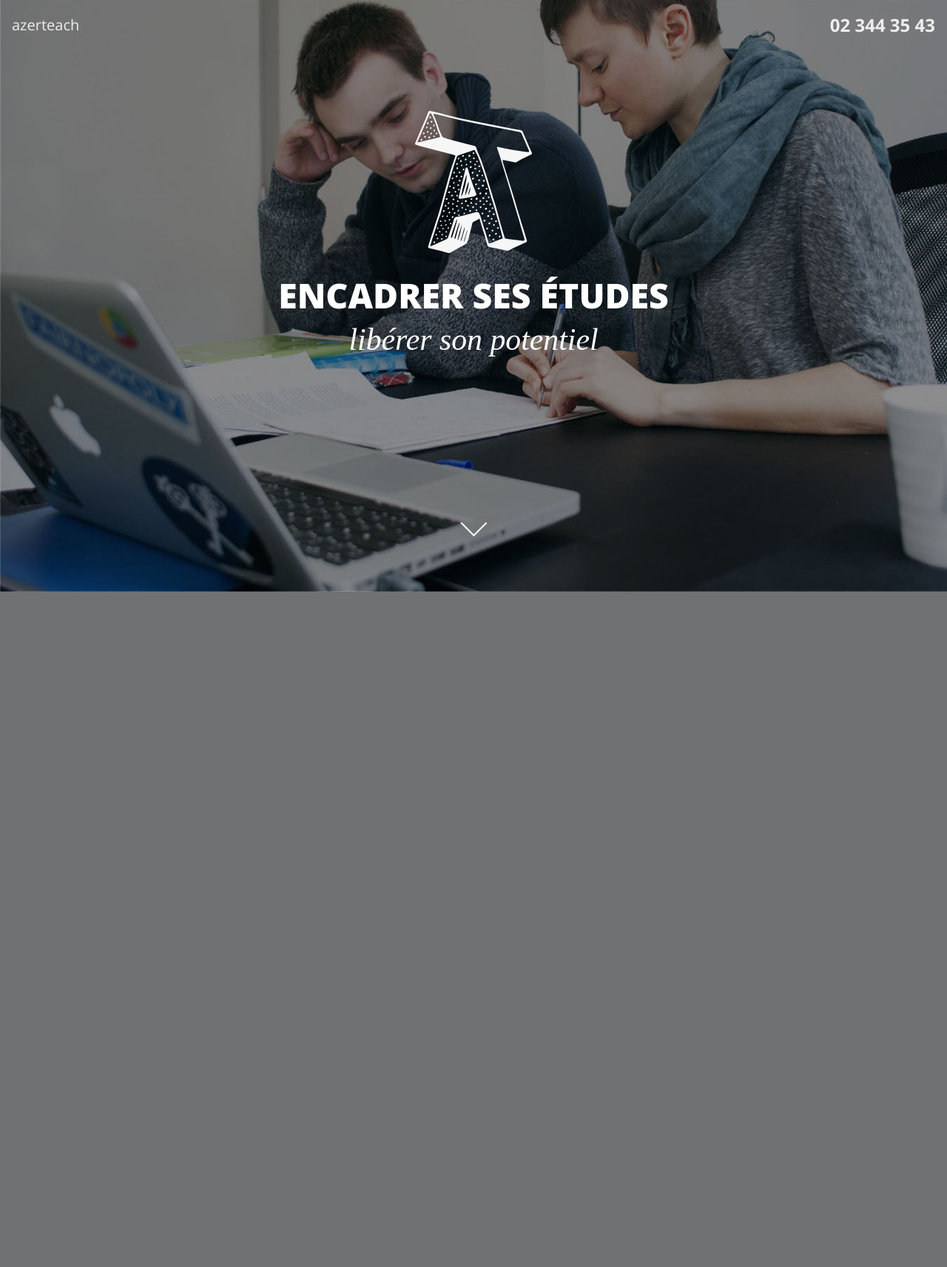
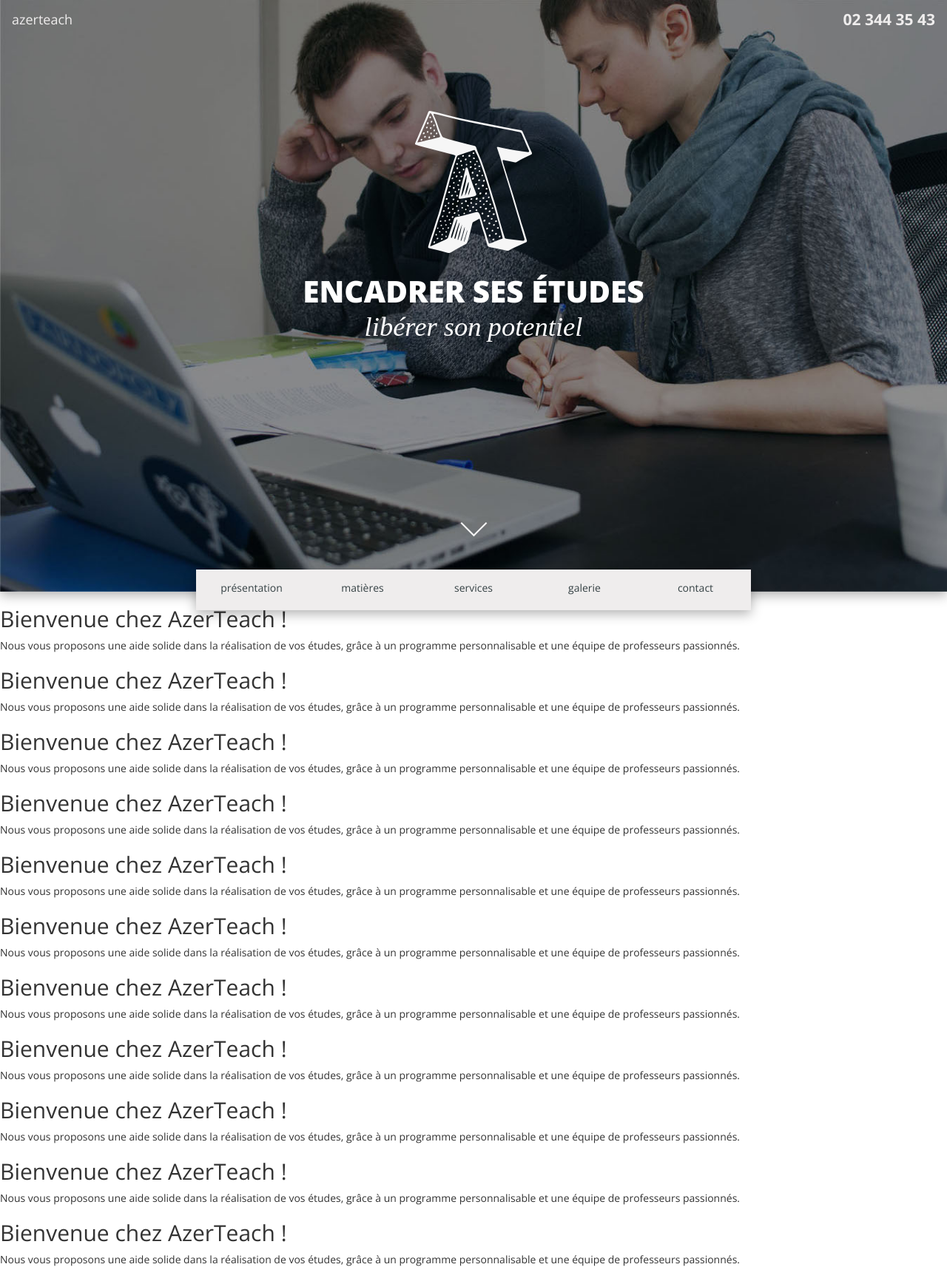
Before and after one commit to roulili/azerteach, a PHP site: page / in a window 1280 px wide. Shown: the whole page at 74% size. Before the commit the page ends 800 px from the top, so only its background shows below. Run offline with PHP 8.4, Linux system fonts and the light colour scheme; some libraries are stand-ins or nearby versions.

Commit message:
premiere section de la landing page avec gadget de scroll navigation

```diff
--- a/css/custom.css
+++ b/css/custom.css
@@ -13,17 +13,46 @@ body, html
 /*Navbar-landing*/
 .navbar-landing ul li a, .navbar-landing .navbar-brand
 {color: rgb(239,237,237);}
+.navbar-landing .navbar-brand
+{position:absolute; left:0px;}
+.navbar-landing .nav-phone
+{position:absolute; top:0px; right:0px;}
+.navbar-landing .floating-nav
+{display:none;}
+/*Navbar-white*/
+.navbar-white
+{
+	background-color:rgb(239,237,237);
+	border-radius:0px;
+	-webkit-transition: background-color 0.5s;
+    -moz-transition: background-color 0.5s;
+    transition: background-color 0.5s;
+    text-align:center;
+    height:55px;
+}
+.navbar-white ul li a, .navbar-white .navbar-brand, #floating-nav li a
+{color: rgb(53,65,68);}
+.navbar-white .floating-nav
+{float:none; display:inline-block;}
+.floating-nav li a
+{width:150px;}
 
+/*Floating nav floating*/
+#floating-nav
+{position:absolute; bottom:-30px; text-align:center; width:100%;}
+#floating-nav ul
+{background-color: rgb(239,237,237); float:none; display:inline-block; height:55px; box-shadow: 0px 5px 15px rgba(0,0,0,0.3);}
+
+
+/*First section*/
 .section-landing
-{background-image: url('../img/landing-1.jpg'); background-size: cover; text-align:center; color:white; height:100%;}
+{background-image: url('../img/landing-1.jpg'); background-size: cover; text-align:center; color:white; height:100%;
+box-shadow: 0px 5px 15px rgba(0,0,0,0.3);}
 #landing-logo
 {margin-top:150px; margin-left:auto; margin-right:auto;}
 .section-landing h2
 {font-family: 'Open Sans'; text-transform:uppercase; font-weight:800; margin-top:30px; font-size:2.9em;}
 .section-landing h2 small
-{font-family: 'Minion Pro'; text-transform: lowercase; font-style:italic; font-size:0.9em;}
+{font-family: 'Minion Pro'; text-transform: lowercase; font-style:italic; font-size:0.9em; color:white;}
 .section-landing .more
 {width:100%; position:absolute; bottom:70px;}
-
-#floating-nav
-{}
--- a/index.html
+++ b/index.html
@@ -7,7 +7,7 @@
     <meta http-equiv="x-ua-compatible" content="ie=edge">
 
     <!-- Bootstrap CSS -->
-    <link rel="stylesheet" href="https://cdn.rawgit.com/twbs/bootstrap/v4-dev/dist/css/bootstrap.css">
+    <link rel="stylesheet" href="https://maxcdn.bootstrapcdn.com/bootstrap/3.3.5/css/bootstrap.min.css">
     <!-- Google fonts -->
     <link href='https://fonts.googleapis.com/css?family=Open+Sans:300,400,700,800' rel='stylesheet' type='text/css'>
     <!-- font awesome -->
@@ -16,28 +16,36 @@
     <link rel="stylesheet" href="css/custom.css">
   </head>
   <body>
+    <!-- Navbar -->
     <nav class="navbar navbar-landing">
       <a class="navbar-brand" href="#"><span class="font-thin">azer</span>teach</a>
-      <ul class="nav navbar-nav hidden">
-        <li class="nav-item active">
-          <a class="nav-link" href="#">Home <span class="sr-only">(current)</span></a>
-        </li>
+      <ul class="nav navbar-nav nav-phone">
         <li class="nav-item">
-          <a class="nav-link" href="#">Features</a>
-        </li>
-        <li class="nav-item">
-          <a class="nav-link" href="#">Pricing</a>
-        </li>
-        <li class="nav-item">
-          <a class="nav-link" href="#">About</a>
-        </li>
-      </ul>
-      <ul class="nav navbar-nav pull-right">
-        <li class="nav-item nav-phone">
           <a class="nav-link" href="#">02 344 35 43</a>
         </li>
       </ul>
     </nav>
+    <!-- floating nav -->
+    <nav id="floating-nav">
+      <ul class="nav navbar-nav floating-nav">
+        <li class="nav-item active">
+          <a class="nav-link" href="#">présentation <span class="sr-only">(current)</span></a>
+        </li>
+        <li class="nav-item">
+          <a class="nav-link" href="#">matières</a>
+        </li>
+        <li class="nav-item">
+          <a class="nav-link" href="#">services</a>
+        </li>
+        <li class="nav-item">
+          <a class="nav-link" href="#">galerie</a>
+        </li>
+        <li class="nav-item">
+          <a class="nav-link" href="#">contact</a>
+        </li>
+      </ul>
+    </nav>
+
     <div class="section section-landing">
       <div class="container">
         <img src="img/logo.png" alt="logo" id="landing-logo"/>
@@ -48,8 +56,55 @@
       </div>
     </div>
 
+    <div class="section section-welcome">
+      <h2>Bienvenue chez AzerTeach !</h2>
+      <p>Nous vous proposons une aide solide dans la réalisation de vos études, grâce à un programme personnalisable et une équipe de professeurs passionnés.</p>
+    </div>
+        <div class="section section-welcome">
+      <h2>Bienvenue chez AzerTeach !</h2>
+      <p>Nous vous proposons une aide solide dans la réalisation de vos études, grâce à un programme personnalisable et une équipe de professeurs passionnés.</p>
+    </div>
+        <div class="section section-welcome">
+      <h2>Bienvenue chez AzerTeach !</h2>
+      <p>Nous vous proposons une aide solide dans la réalisation de vos études, grâce à un programme personnalisable et une équipe de professeurs passionnés.</p>
+    </div>
+        <div class="section section-welcome">
+      <h2>Bienvenue chez AzerTeach !</h2>
+      <p>Nous vous proposons une aide solide dans la réalisation de vos études, grâce à un programme personnalisable et une équipe de professeurs passionnés.</p>
+    </div>
+        <div class="section section-welcome">
+      <h2>Bienvenue chez AzerTeach !</h2>
+      <p>Nous vous proposons une aide solide dans la réalisation de vos études, grâce à un programme personnalisable et une équipe de professeurs passionnés.</p>
+    </div>
+        <div class="section section-welcome">
+      <h2>Bienvenue chez AzerTeach !</h2>
+      <p>Nous vous proposons une aide solide dans la réalisation de vos études, grâce à un programme personnalisable et une équipe de professeurs passionnés.</p>
+    </div>
+        <div class="section section-welcome">
+      <h2>Bienvenue chez AzerTeach !</h2>
+      <p>Nous vous proposons une aide solide dans la réalisation de vos études, grâce à un programme personnalisable et une équipe de professeurs passionnés.</p>
+    </div>
+        <div class="section section-welcome">
+      <h2>Bienvenue chez AzerTeach !</h2>
+      <p>Nous vous proposons une aide solide dans la réalisation de vos études, grâce à un programme personnalisable et une équipe de professeurs passionnés.</p>
+    </div>
+        <div class="section section-welcome">
+      <h2>Bienvenue chez AzerTeach !</h2>
+      <p>Nous vous proposons une aide solide dans la réalisation de vos études, grâce à un programme personnalisable et une équipe de professeurs passionnés.</p>
+    </div>
+        <div class="section section-welcome">
+      <h2>Bienvenue chez AzerTeach !</h2>
+      <p>Nous vous proposons une aide solide dans la réalisation de vos études, grâce à un programme personnalisable et une équipe de professeurs passionnés.</p>
+    </div>
+        <div class="section section-welcome">
+      <h2>Bienvenue chez AzerTeach !</h2>
+      <p>Nous vous proposons une aide solide dans la réalisation de vos études, grâce à un programme personnalisable et une équipe de professeurs passionnés.</p>
+    </div>
+
+
     <!-- jQuery first, then Bootstrap JS. -->
     <script src="https://ajax.googleapis.com/ajax/libs/jquery/2.1.4/jquery.min.js"></script>
-    <script src="https://cdn.rawgit.com/twbs/bootstrap/v4-dev/dist/js/bootstrap.js"></script>
+    <script src="https://maxcdn.bootstrapcdn.com/bootstrap/3.3.5/js/bootstrap.min.js"></script>
+    <script src="js/scrollspy.js"></script>
   </body>
 </html>
--- /dev/null
+++ b/js/scrollspy.js
@@ -0,0 +1,26 @@
+var first_section_height = $('.section-landing').height() - 30; // - 30 car le floating nav est 30px plus haut que le bas de la première section
+var inserted = false;
+$(window).on('scroll', function() {
+    var y_scroll_pos = window.pageYOffset;
+    var scroll_pos_test = 10;             // set to whatever you want it to be
+
+    if(y_scroll_pos > scroll_pos_test) {
+        //do stuff
+        $('nav.navbar').addClass('navbar-white');
+    }
+    else
+    {
+    	$('nav.navbar').removeClass('navbar-white');
+    }
+    if(y_scroll_pos > first_section_height && !inserted)
+    {
+    	$('#floating-nav ul').insertAfter($('.navbar-landing > a'));
+    	inserted = true;
+    }
+
+    if( (y_scroll_pos < first_section_height) && inserted)
+    {
+    	$('.navbar-landing ul.floating-nav').appendTo($('#floating-nav'));
+    	inserted = false;
+    }
+});
```
